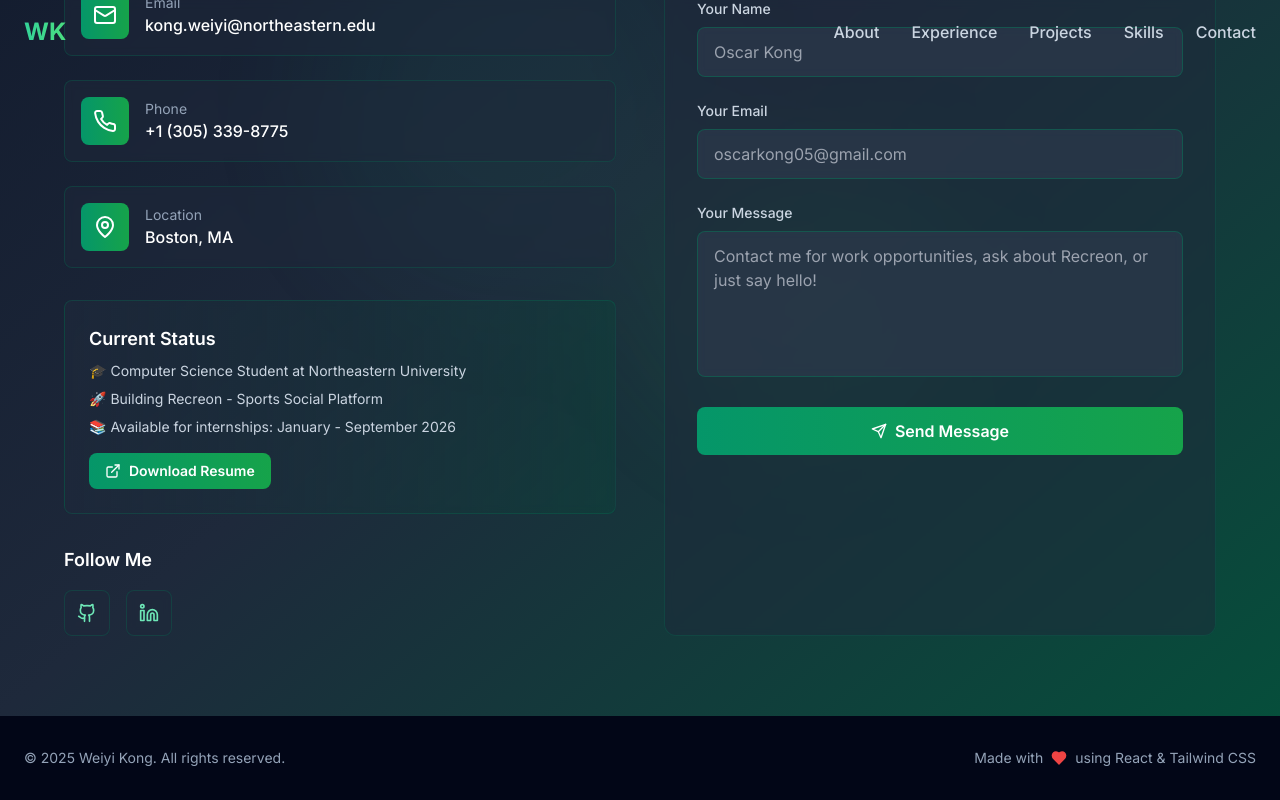
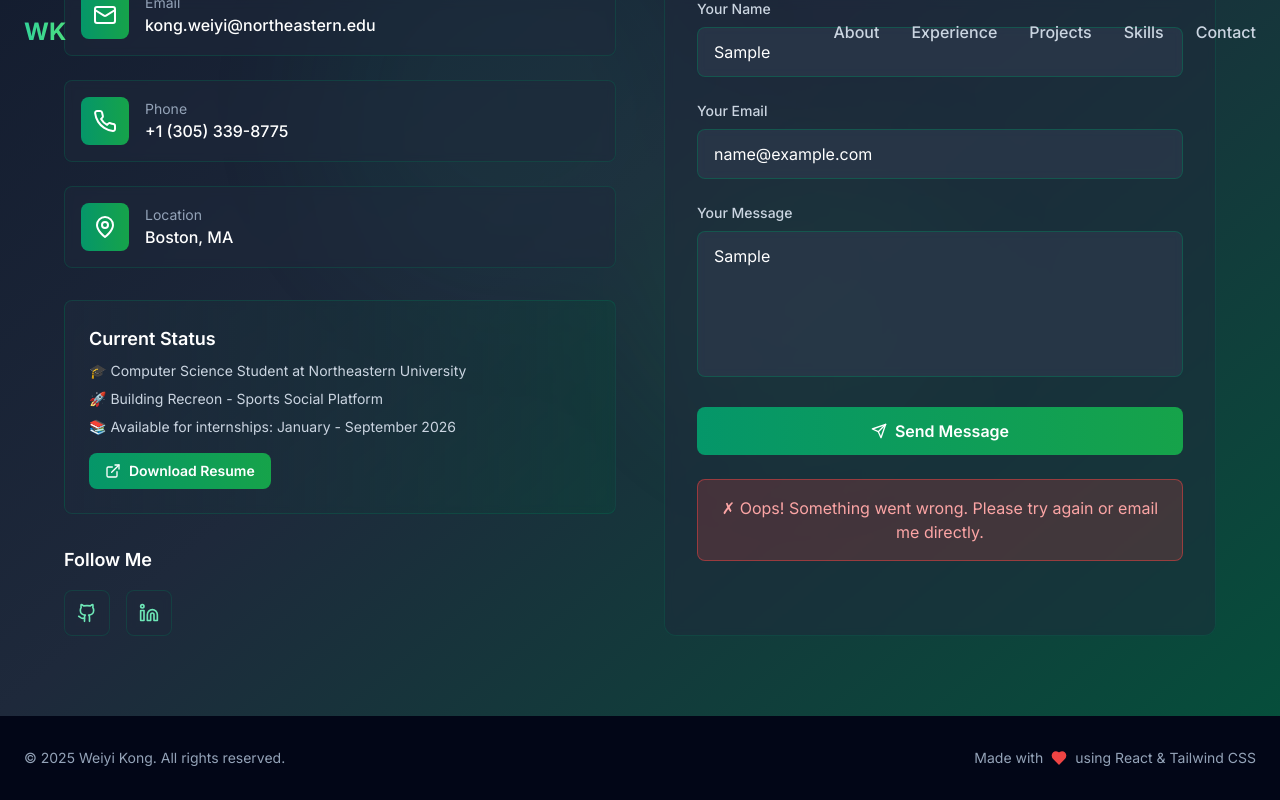
Before and after one commit to Oscar-Kong/Personal-Professional-Website, a React (Vite) app: page / in a window 1280 px wide. Both pictures are taken after typing "Sample", "name@example.com", "Sample" into the empty fields and a click on the button "Send Message". Shown: the part 5904-6704 px from the top of the page. Built offline with nearby package versions, Linux system fonts and the light colour scheme.

Commit message:
Added a form service so I could get the data

```diff
--- a/src/components/Contact.tsx
+++ b/src/components/Contact.tsx
@@ -7,11 +7,35 @@ const Contact = () => {
     email: '',
     message: ''
   });
+  const [status, setStatus] = useState<'idle' | 'loading' | 'success' | 'error'>('idle');
 
-  const handleSubmit = (e: React.FormEvent) => {
+  const handleSubmit = async (e: React.FormEvent) => {
     e.preventDefault();
-    console.log('Form submitted:', formData);
-    setFormData({ name: '', email: '', message: '' });
+    setStatus('loading');
+
+    try {
+      const response = await fetch('https://formspree.io/f/mwprnvkw', {
+        method: 'POST',
+        headers: {
+          'Content-Type': 'application/json',
+          'Accept': 'application/json'
+        },
+        body: JSON.stringify(formData)
+      });
+
+      if (response.ok) {
+        setStatus('success');
+        setFormData({ name: '', email: '', message: '' });
+        // Reset success message after 5 seconds
+        setTimeout(() => setStatus('idle'), 5000);
+      } else {
+        setStatus('error');
+        setTimeout(() => setStatus('idle'), 5000);
+      }
+    } catch (error) {
+      setStatus('error');
+      setTimeout(() => setStatus('idle'), 5000);
+    }
   };
 
   const handleChange = (e: React.ChangeEvent<HTMLInputElement | HTMLTextAreaElement>) => {
@@ -165,7 +189,8 @@ const Contact = () => {
                     value={formData.name}
                     onChange={handleChange}
                     required
-                    className="w-full px-4 py-3 bg-slate-700/50 border border-emerald-700/50 text-white rounded-lg focus:ring-2 focus:ring-emerald-500 focus:border-transparent transition-all duration-300 backdrop-blur-sm"
+                    disabled={status === 'loading'}
+                    className="w-full px-4 py-3 bg-slate-700/50 border border-emerald-700/50 text-white rounded-lg focus:ring-2 focus:ring-emerald-500 focus:border-transparent transition-all duration-300 backdrop-blur-sm disabled:opacity-50 disabled:cursor-not-allowed"
                     placeholder="Oscar Kong"
                   />
                 </div>
@@ -181,7 +206,8 @@ const Contact = () => {
                     value={formData.email}
                     onChange={handleChange}
                     required
-                    className="w-full px-4 py-3 bg-slate-700/50 border border-emerald-700/50 text-white rounded-lg focus:ring-2 focus:ring-emerald-500 focus:border-transparent transition-all duration-300 backdrop-blur-sm"
+                    disabled={status === 'loading'}
+                    className="w-full px-4 py-3 bg-slate-700/50 border border-emerald-700/50 text-white rounded-lg focus:ring-2 focus:ring-emerald-500 focus:border-transparent transition-all duration-300 backdrop-blur-sm disabled:opacity-50 disabled:cursor-not-allowed"
                     placeholder="oscarkong05@gmail.com"
                   />
                 </div>
@@ -196,19 +222,33 @@ const Contact = () => {
                     value={formData.message}
                     onChange={handleChange}
                     required
+                    disabled={status === 'loading'}
                     rows={5}
-                    className="w-full px-4 py-3 bg-slate-700/50 border border-emerald-700/50 text-white rounded-lg focus:ring-2 focus:ring-emerald-500 focus:border-transparent transition-all duration-300 resize-none backdrop-blur-sm"
+                    className="w-full px-4 py-3 bg-slate-700/50 border border-emerald-700/50 text-white rounded-lg focus:ring-2 focus:ring-emerald-500 focus:border-transparent transition-all duration-300 resize-none backdrop-blur-sm disabled:opacity-50 disabled:cursor-not-allowed"
                     placeholder="Contact me for work opportunities, ask about Recreon, or just say hello!"
                   ></textarea>
                 </div>
 
                 <button
                   type="submit"
-                  className="w-full px-6 py-3 bg-gradient-to-r from-emerald-600 to-green-600 text-white rounded-lg hover:from-emerald-700 hover:to-green-700 transition-all duration-300 flex items-center justify-center gap-2 font-semibold transform hover:scale-105 hover:shadow-lg hover:shadow-emerald-500/25"
+                  disabled={status === 'loading'}
+                  className="w-full px-6 py-3 bg-gradient-to-r from-emerald-600 to-green-600 text-white rounded-lg hover:from-emerald-700 hover:to-green-700 transition-all duration-300 flex items-center justify-center gap-2 font-semibold transform hover:scale-105 hover:shadow-lg hover:shadow-emerald-500/25 disabled:opacity-50 disabled:cursor-not-allowed disabled:hover:scale-100"
                 >
                   <Send className="w-4 h-4" />
-                  Send Message
+                  {status === 'loading' ? 'Sending...' : 'Send Message'}
                 </button>
+
+                {/* Status Messages */}
+                {status === 'success' && (
+                  <div className="p-4 bg-emerald-500/20 border border-emerald-500/50 rounded-lg text-emerald-300 text-center animate-fade-in">
+                    ✓ Message sent successfully! I'll get back to you soon.
+                  </div>
+                )}
+                {status === 'error' && (
+                  <div className="p-4 bg-red-500/20 border border-red-500/50 rounded-lg text-red-300 text-center animate-fade-in">
+                    ✗ Oops! Something went wrong. Please try again or email me directly.
+                  </div>
+                )}
               </form>
             </div>
           </div>
```
